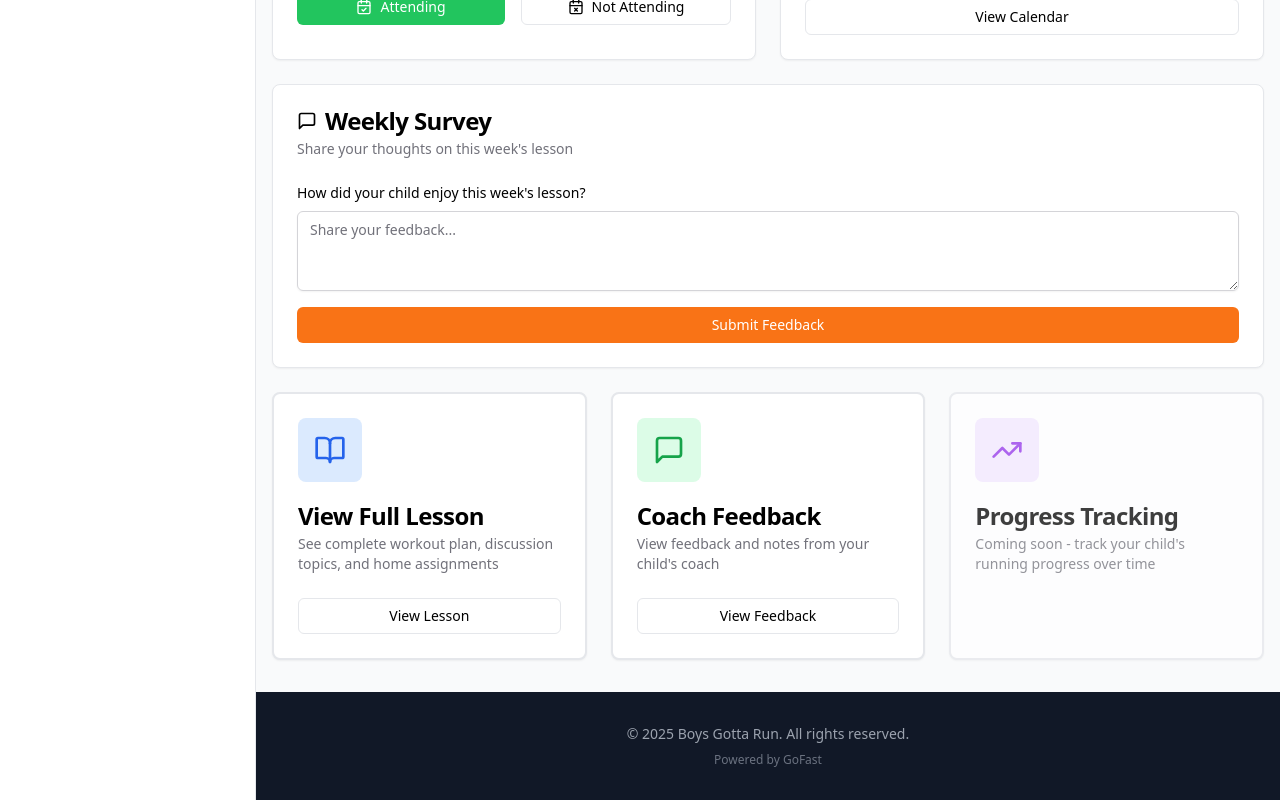
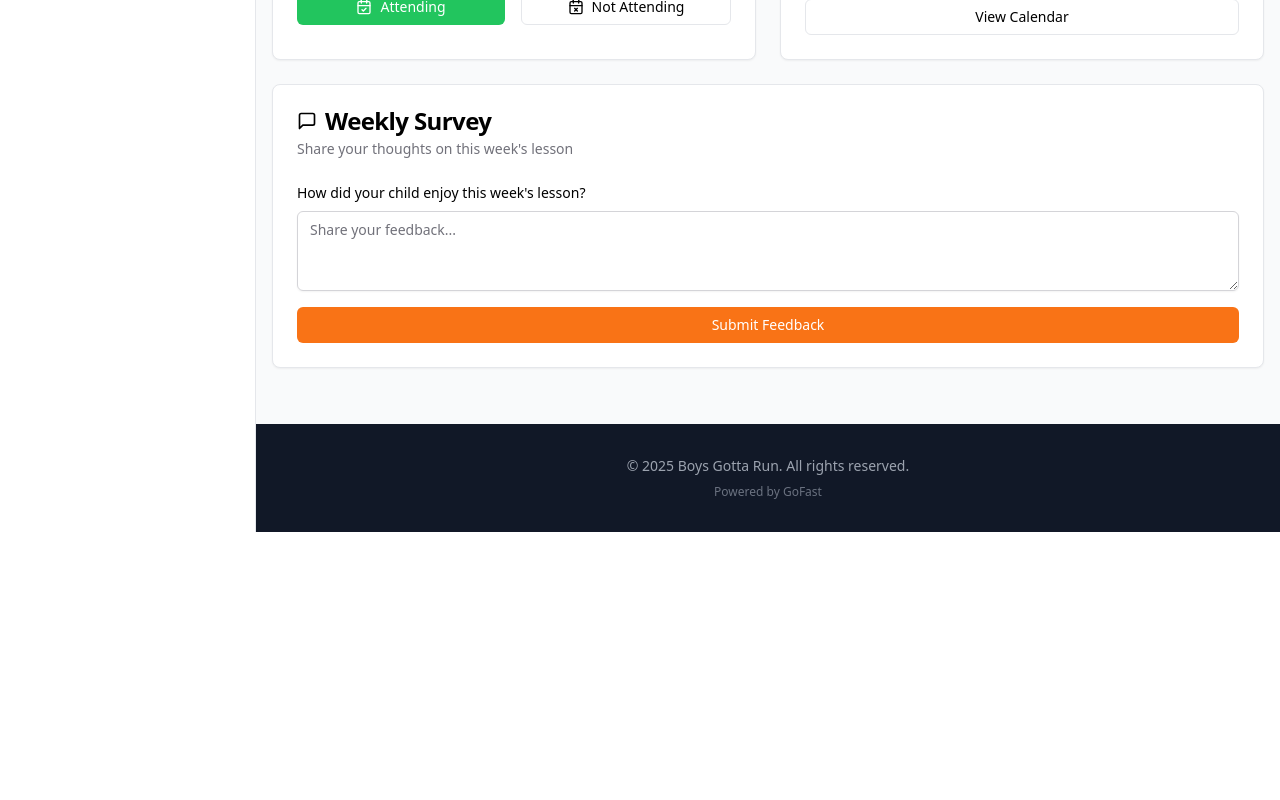
Before and after one commit to GoFast-Athlete-Training/gofast_runprogram_parent, a React (Vite) app: page /dashboard in a window 1280 px wide. Shown: the part 693-1493 px from the top of the page. After the commit the page ends 1225 px from the top, so only its background shows below. Built offline with nearby package versions, Linux system fonts and the light colour scheme.

Commit message:
Remove bottom navigation cards section - now handled by sidebar

```diff
--- a/src/pages/Dashboard.jsx
+++ b/src/pages/Dashboard.jsx
@@ -8,7 +8,7 @@ import RSVPCard from '../components/RSVPCard.jsx';
 import SurveyForm from '../components/SurveyForm.jsx';
 import { Card, CardContent, CardDescription, CardHeader, CardTitle } from '../components/ui/card.jsx';
 import { Button } from '../components/ui/button.jsx';
-import { Calendar, Activity, BookOpen, MessageSquare, TrendingUp } from 'lucide-react';
+import { Calendar } from 'lucide-react';
 
 // Hardcoded workout data for Week 7: Dependability & Loyalty
 const currentLesson = {
@@ -120,54 +120,6 @@ const Dashboard = () => {
         <div className="mb-6">
           <SurveyForm lessonId={currentLesson.id} />
         </div>
-
-        <div className="grid grid-cols-1 md:grid-cols-3 gap-6">
-          <Card
-            className="cursor-pointer hover:shadow-lg transition-shadow border-2 hover:border-orange-300"
-            onClick={() => navigate(`/lesson/${currentLesson.id}`)}
-          >
-            <CardHeader>
-              <div className="w-16 h-16 rounded-lg bg-blue-100 text-blue-600 flex items-center justify-center mb-4">
-                <BookOpen className="w-8 h-8" />
-              </div>
-              <CardTitle>View Full Lesson</CardTitle>
-              <CardDescription>See complete workout plan, discussion topics, and home assignments</CardDescription>
-            </CardHeader>
-            <CardContent>
-              <Button variant="outline" className="w-full">
-                View Lesson
-              </Button>
-            </CardContent>
-          </Card>
-
-          <Card
-            className="cursor-pointer hover:shadow-lg transition-shadow border-2 hover:border-orange-300"
-            onClick={() => navigate('/feedback')}
-          >
-            <CardHeader>
-              <div className="w-16 h-16 rounded-lg bg-green-100 text-green-600 flex items-center justify-center mb-4">
-                <MessageSquare className="w-8 h-8" />
-              </div>
-              <CardTitle>Coach Feedback</CardTitle>
-              <CardDescription>View feedback and notes from your child's coach</CardDescription>
-            </CardHeader>
-            <CardContent>
-              <Button variant="outline" className="w-full">
-                View Feedback
-              </Button>
-            </CardContent>
-          </Card>
-
-          <Card className="border-2 border-gray-200 opacity-75">
-            <CardHeader>
-              <div className="w-16 h-16 rounded-lg bg-purple-100 text-purple-600 flex items-center justify-center mb-4">
-                <TrendingUp className="w-8 h-8" />
-              </div>
-              <CardTitle>Progress Tracking</CardTitle>
-              <CardDescription>Coming soon - track your child's running progress over time</CardDescription>
-            </CardHeader>
-          </Card>
-        </div>
         </main>
         <Footer />
       </div>
```
